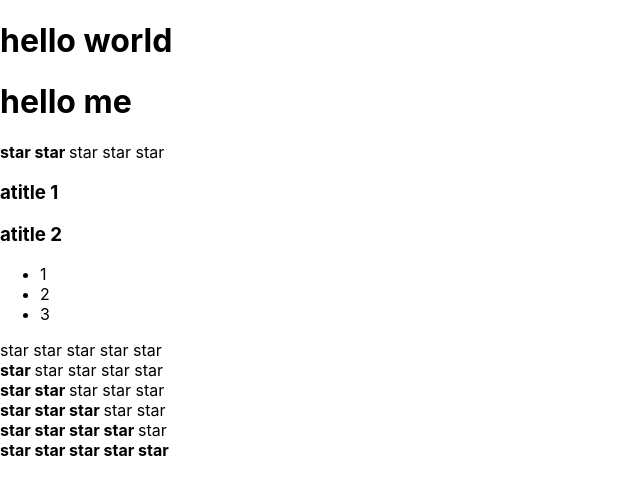
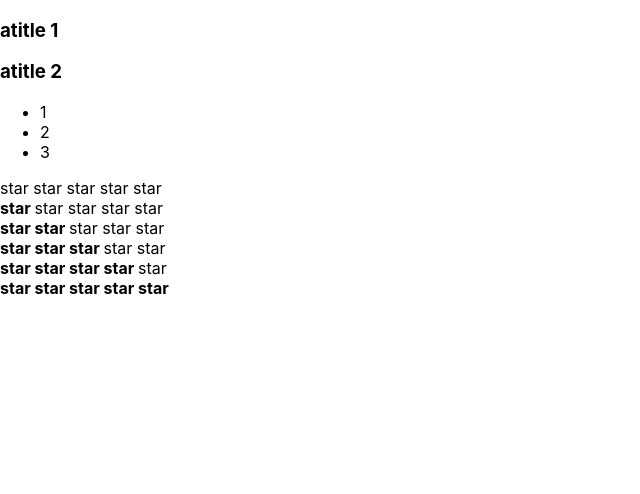
Before and after one commit to VictorAdamovich/React-kabzda, a React (Create React App) app: page / in a window 1280 px wide. Shown: the top 494 px of the page, without its empty margins (0-640 px from the left). Built offline with nearby package versions, Linux system fonts and the light colour scheme.

Commit message:
add lesson 5

```diff
--- a/src/App.tsx
+++ b/src/App.tsx
@@ -6,9 +6,9 @@ import {Rating} from "./Raiting/Rating";
 function App() {
     return (
         <div className="App">
-            <AppTitle title='hello world'/>
-            <AppTitle title='hello me'/>
-            <Rating value={2}/>
+            {/*<AppTitle title='hello world'/>*/}
+            {/*<AppTitle title='hello me'/>*/}
+            {/*<Rating value={2}/>*/}
             <Accordion title={'atitle 1'} collapsed = {true}/>
             <Accordion title={'atitle 2'} collapsed = {false}/>
             <Rating value={0}/>
--- a/src/Raiting/Rating.tsx
+++ b/src/Raiting/Rating.tsx
@@ -5,71 +5,15 @@ type RatingType={
 }
 
 export function Rating(props: RatingType) {
-
-    if (props.value === 1) {
-        return (<div>
-                <Stars selected={true}/>
-                <Stars selected={false}/>
-                <Stars selected={false}/>
-                <Stars selected={false}/>
-                <Stars selected={false}/>
-            </div>
-        )
-    }
-
-    if (props.value === 2) {
-        return (<div>
-                <Stars selected={true}/>
-                <Stars selected={true}/>
-                <Stars selected={false}/>
-                <Stars selected={false}/>
-                <Stars selected={false}/>
-            </div>
-        )
-    }
-
-    if (props.value === 3) {
-        return (<div>
-                <Stars selected={true}/>
-                <Stars selected={true}/>
-                <Stars selected={true}/>
-                <Stars selected={false}/>
-                <Stars selected={false}/>
-            </div>
-        )
-    }
-
-    if (props.value === 4) {
-        return (<div>
-                <Stars selected={true}/>
-                <Stars selected={true}/>
-                <Stars selected={true}/>
-                <Stars selected={true}/>
-                <Stars selected={false}/>
-            </div>
-        )
-    }
-
-    if (props.value === 5) {
-        return (<div>
-                <Stars selected={true}/>
-                <Stars selected={true}/>
-                <Stars selected={true}/>
-                <Stars selected={true}/>
-                <Stars selected={true}/>
-            </div>
-        )
-    }
-
-    return (<div>
-        <Stars selected={false}/>
-        <Stars selected={false}/>
-        <Stars selected={false}/>
-        <Stars selected={false}/>
-        <Stars selected={false}/>
-    </div>)
-
-
+    return (
+        <div>
+            <Stars selected={props.value > 0}/>
+            <Stars selected={props.value > 1}/>
+            <Stars selected={props.value > 2}/>
+            <Stars selected={props.value > 3}/>
+            <Stars selected={props.value > 4}/>
+        </div>
+    )
 }
 type StarPropsType ={
     selected:boolean
--- a/src/components/Accordion/Accordion.tsx
+++ b/src/components/Accordion/Accordion.tsx
@@ -7,20 +7,11 @@ type accordionPropsType = {
 
 
 export function Accordion(props: accordionPropsType) {
-
-    if (props.collapsed) {
-        return (<div>
-                <AccordionTitle titleValue={props.title}/>
-            </div>
-        )
-    } else {
-
-        return (<div>
-                <AccordionTitle titleValue={props.title}/>
-                <AccordionBody/>
-            </div>
-        )
-    }
+    return (<div>
+            <AccordionTitle titleValue={props.title}/>
+            {!props.collapsed && <AccordionBody/>}
+        </div>
+    )
 }
 
 type AccordionTitlePropsType = {
```
